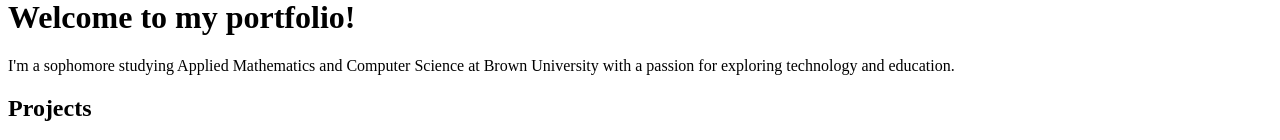
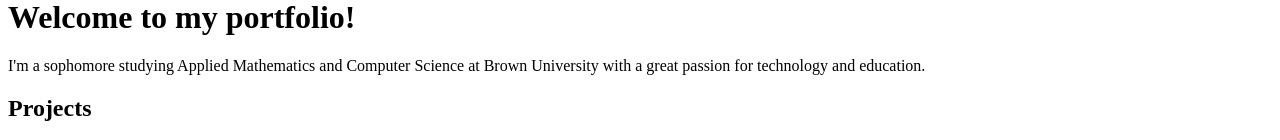
Before and after one commit to melvinhe/melvin-portfolio, a Next.js app: page / in a window 1280 px wide. Shown: the part 200-340 px from the top of the page. Built offline with nearby package versions, Linux system fonts and the light colour scheme; some icons are missing; a web font is replaced by a local one.

Commit message:
intro page update

```diff
--- a/components/PageSections/Skills.js
+++ b/components/PageSections/Skills.js
@@ -2,7 +2,7 @@
     return skills.map((section, index) => <div className="mb-8" key={index}>
         <h2 className="text-sm uppercase text-gray-700 font-medium mb-2 dark:text-gray-400">{section.title}</h2>
         <ul className="flex justify-start items-center flex-wrap">
-            {section.items.sort().map((skill, index) => <li key={index}
+            {section.items.map((skill, index) => <li key={index}
                                                             className="border dark:border-gray-700 shadow-sm md:text-lg text-gray-800 dark:text-gray-300 py-1 px-3 rounded-full flex-shrink-0 mr-2 mb-2">
                 {skill}
             </li>)}
--- a/data/experiences.json
+++ b/data/experiences.json
@@ -11,7 +11,7 @@
         "title":"Undergraduate Teaching Assistant",
         "company":"Brown University",
         "location":"Providence, RI",
-        "start":"October 2022",
+        "start":"January 2023",
         "end":"Present",
         "description":"Assisted students in learning the fundamentals of Computer Vision through weekly office hours, lectures, and lab sessions.",
         "image": "/logos/Brown.png"
--- a/data/researches.json
+++ b/data/researches.json
@@ -2,7 +2,7 @@
     {
         "title": "Undergraduate Research Assistant",
         "company": "Harvard University",
-        "start": "January 2023",
+        "start": "October 2022",
         "end": "Present",
         "image": "logos/Harvard.png",
         "description": "I worked on coding for an Instructional Explanations Project on education research on Mathematical teaching in elementary schools. I also explored Natural Language Processing research for translating speech to text for research data on measuring the conceptual teaching of mathematics."
--- a/data/socials.json
+++ b/data/socials.json
@@ -1,6 +1,6 @@
 {
     "linkedIn": "https://www.linkedin.com/in/melvin-he/",
     "github": "https://github.com/melvinhe",
-    "gmail": "melvin_he@brown.edu",
+    "gmail": "mailto:melvin_he@brown.edu",
     "resume": "https://github.com/melvinhe"
 }
--- a/pages/index.js
+++ b/pages/index.js
@@ -25,7 +25,7 @@
                 </h1>
                 <p className="max-w-4xl mt-5 text-lg md:text-xl text-gray-500 dark:text-gray-400">
                     I'm a sophomore studying Applied Mathematics and Computer Science at Brown
-                    University with a passion for exploring technology and education.                </p>
+                    University with a great passion for technology and education.                </p>
             </div>
             {/*Projects section*/}
             <Section title="Projects">
```
